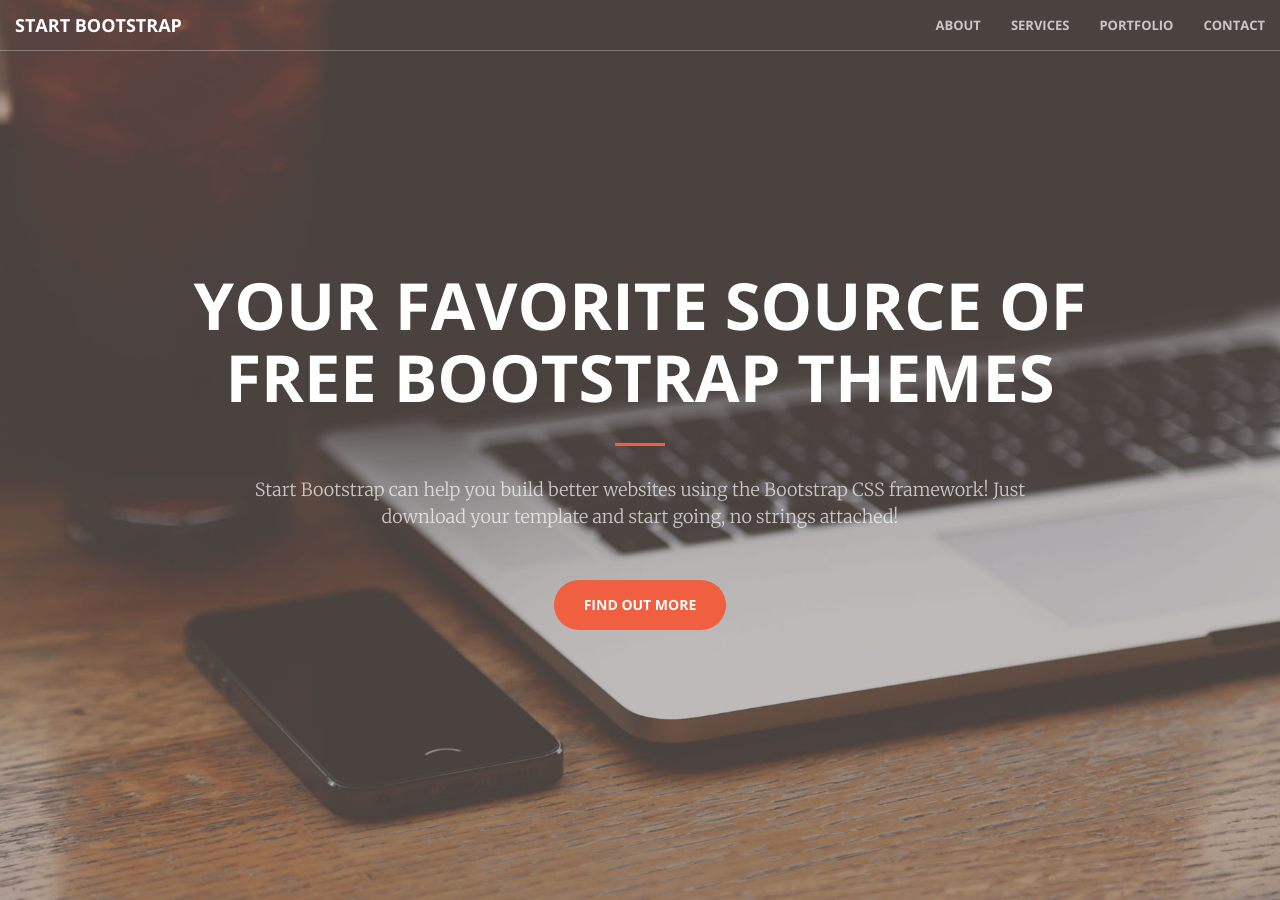
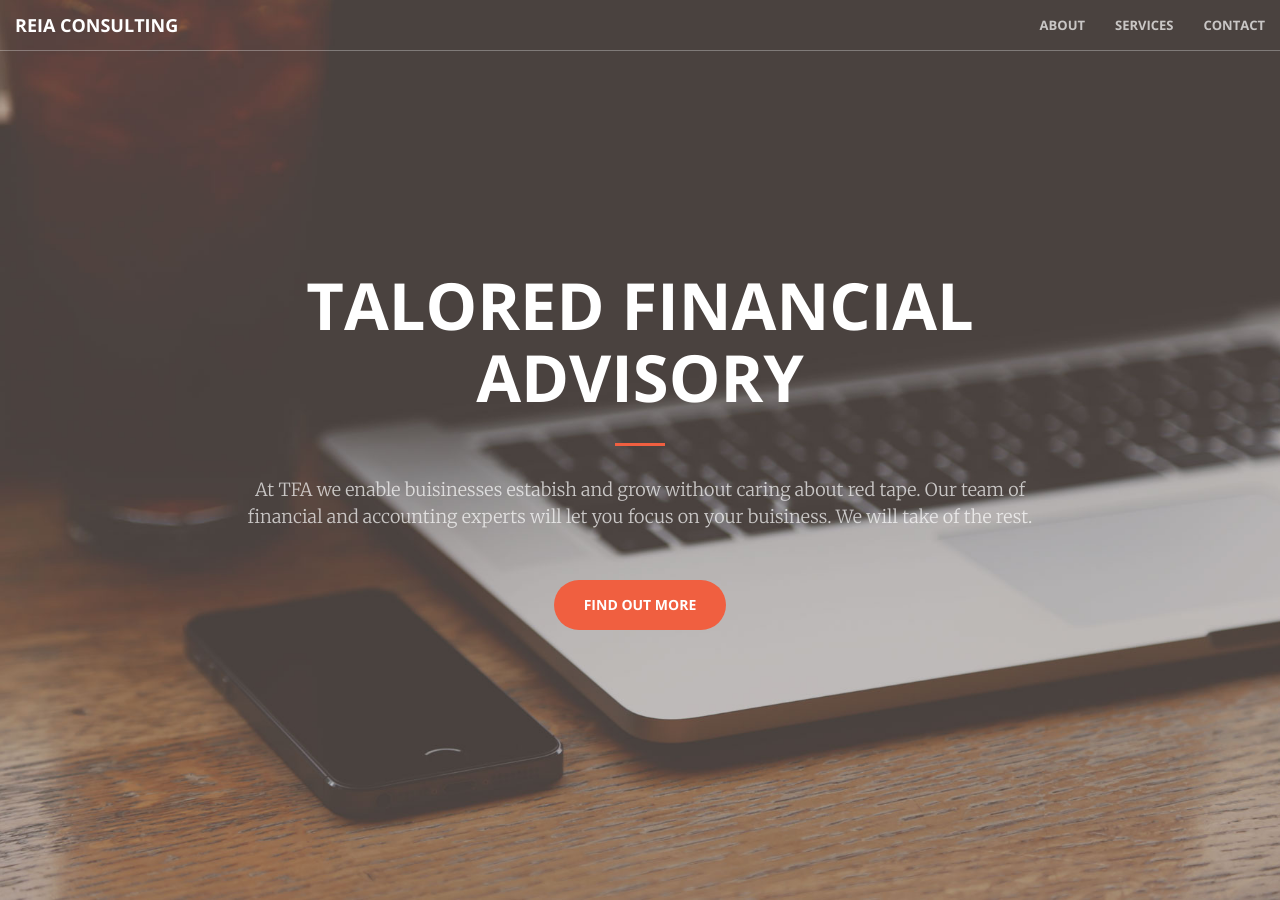
Before and after one commit to simone-c/simone-c.github.io, a Jekyll site: the page built from index.html, in a window 1280 px wide and 900 px high. Built offline with Jekyll 4.4.1, drawn with Linux system fonts in a browser that asks for light colours.

Commit message:
Initial structure.

```diff
--- a/_includes/header.html
+++ b/_includes/header.html
@@ -1,9 +1,13 @@
 <header>
     <div class="header-content">
         <div class="header-content-inner">
-            <h1>Your Favorite Source of Free Bootstrap Themes</h1>
+            <h1>Talored Financial Advisory</h1>
             <hr>
-            <p>Start Bootstrap can help you build better websites using the Bootstrap CSS framework! Just download your template and start going, no strings attached!</p>
+            <p>
+                At TFA we enable buisinesses estabish and grow without caring about red tape.
+                Our team of financial and accounting experts will let you focus on your buisiness.
+                We will take of the rest.
+            </p>
             <a href="#about" class="btn btn-primary btn-xl page-scroll">Find Out More</a>
         </div>
     </div>
--- a/_includes/nav.html
+++ b/_includes/nav.html
@@ -8,7 +8,7 @@
                 <span class="icon-bar"></span>
                 <span class="icon-bar"></span>
             </button>
-            <a class="navbar-brand page-scroll" href="#page-top">Start Bootstrap</a>
+            <a class="navbar-brand page-scroll" href="#page-top">REIA Consulting</a>
         </div>
 
         <!-- Collect the nav links, forms, and other content for toggling -->
@@ -20,9 +20,9 @@
                 <li>
                     <a class="page-scroll" href="#services">Services</a>
                 </li>
-                <li>
+                <!--<li>
                     <a class="page-scroll" href="#portfolio">Portfolio</a>
-                </li>
+                </li>-->
                 <li>
                     <a class="page-scroll" href="#contact">Contact</a>
                 </li>
--- a/_layouts/front.html
+++ b/_layouts/front.html
@@ -8,7 +8,7 @@
   {% include header.html %}
   {% include call-to-action.html %}
   {% include services.html %}
-  {% include portfolio.html %}
+  <!--{% include portfolio.html %}-->
   {% include aside.html %}
   {% include contact.html %}
   {% include scripts.html %}
```
